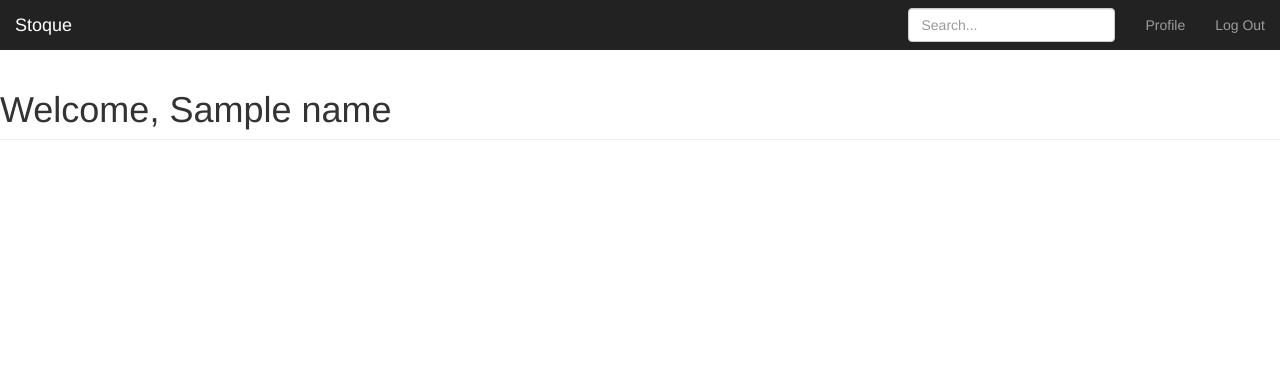
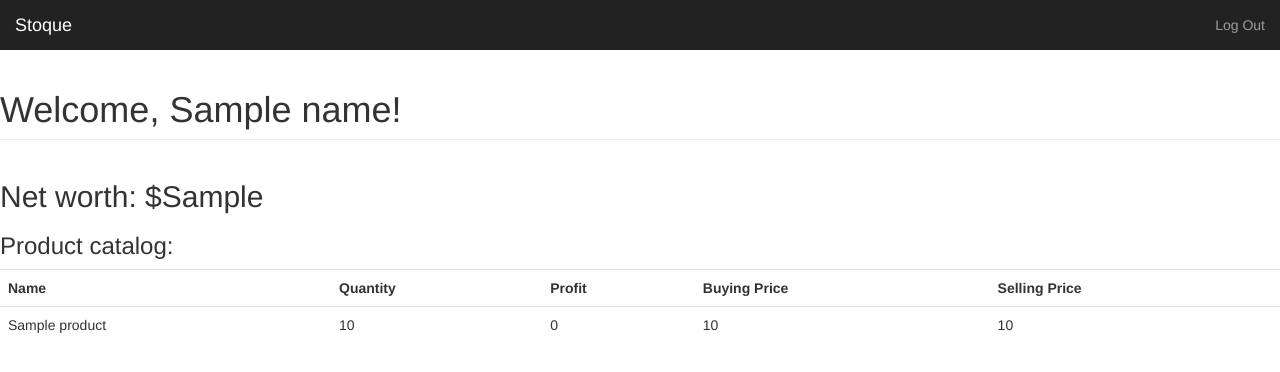
Before and after one commit to reis-r/Stoque, a Flask app: template app/templates/auth/dashboard.html in a window 1280 px wide. Shown: the top 372 px of the page. Run offline with Flask 2, Linux system fonts and the light colour scheme; the visitor is signed in with stand-in values (Sample User, id 1); the template is opened without the code that fills it: most values are stand-ins (such as "Sample title", 1, 10 or a date in 2020); some libraries are stand-ins or nearby versions.

Commit message:
Added new elements in the dashboard

```diff
--- a/app/auth/view.py
+++ b/app/auth/view.py
@@ -3,6 +3,7 @@ from werkzeug.security import check_password_hash, generate_password_hash
 from app import db, logout_user, login_manager, login_required, current_user, login_user
 from app.auth.forms import LoginForm, RegisterForm
 from app.auth.models import User
+from app.products.models import Product
 
 auth = Blueprint('auth', __name__, url_prefix='/auth')
 
@@ -49,7 +50,13 @@ def dashboard():
     users = []
     for u in User.objects(username=current_user.username):
         users.append({'username': u.username})
-    return render_template('auth/dashboard.html', users=users, name=current_user.username)
+
+    products = Product.objects()
+
+    net_worth = sum(map(lambda x: x['sell_price'], products))
+
+    return render_template('auth/dashboard.html', net_worth=net_worth, \
+    products=products, users=users, name=current_user.username)
 
 @auth.route('/logout')
 def logout():
--- a/app/templates/auth/dashboard.html
+++ b/app/templates/auth/dashboard.html
@@ -18,17 +18,40 @@ Dashboard
         </div>
         <div id="navbar" class="navbar-collapse collapse">
           <ul class="nav navbar-nav navbar-right">
-            <li><a href="#">Profile</a></li>
             <li><a href="{{ url_for('auth.logout') }}">Log Out</a></li>
           </ul>
-          <form class="navbar-form navbar-right">
-            <input type="text" class="form-control" placeholder="Search...">
-          </form>
         </div>
       </div>
     </nav>
 
     <div class="container-fluid">
       <div class="row">
-          <h1 class="page-header">Welcome, {{ name }}</h1>
+          <h1 class="page-header">Welcome, {{ name }}!</h1>
+        </div>
+      </div>
+    <p>
+      <h2>Net worth: ${{net_worth}}</h2>
+    </p>
+    <p>
+      <h3>Product catalog:</h3>
+    </p>
+    <table class="table">
+      <tr>
+        <th scope="col">Name</th>
+        <th scope="col">Quantity</th>
+        <th scope="col">Profit</th>
+        <th scope="col">Buying Price</th>
+        <th scope="col">Selling Price</th>
+      </tr>
+      {% for product in products %}
+      <tr>
+        <td>{{ product['name'] }}</td>
+        <td>{{ product['quantity'] }}</td>
+        <td>{{ product['sell_price'] - product['buy_price']}}</td>
+        <td>{{ product['buy_price']}}</td>
+        <td>{{ product['sell_price']}}</td>
+      </tr>
+      {% endfor %}
+    </table>
+
 {% endblock %}
```
